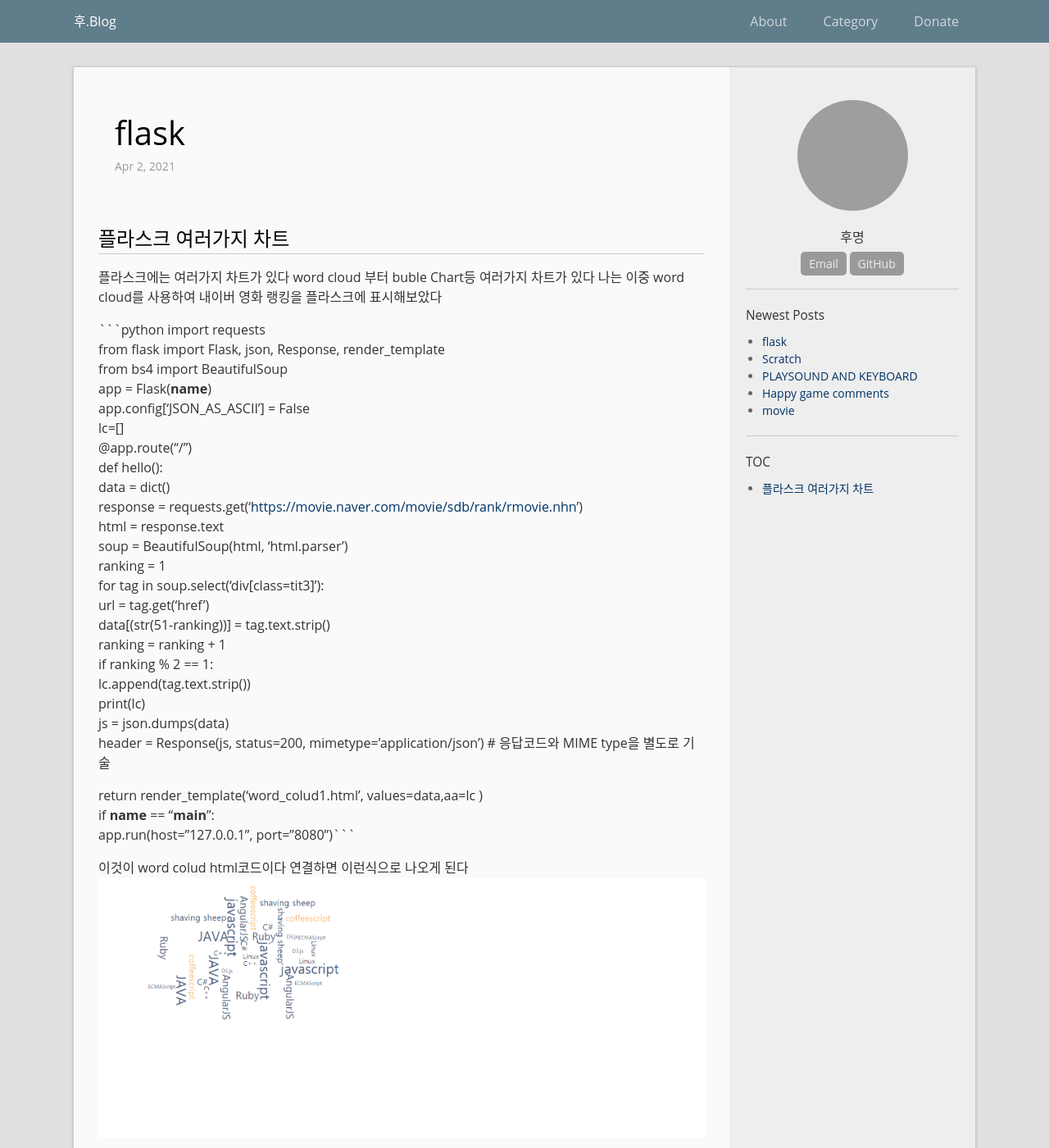
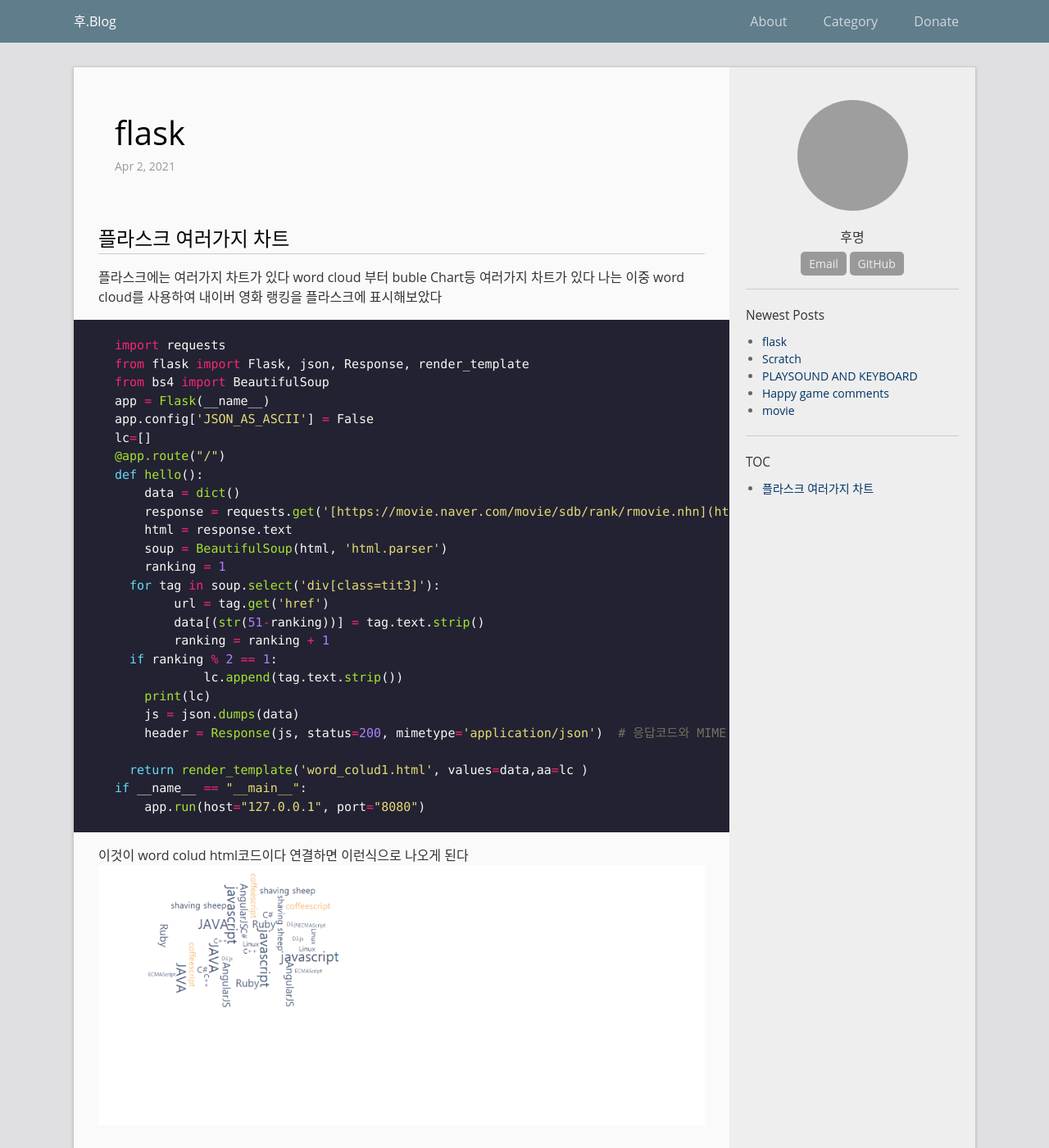
Before and after one commit to gnaud221/gnaud221.github.com, a Jekyll site: the page built from _posts/2020-05-15-flask.md, in a window 1280 px wide and 1400 px high. Shown: the whole window at 82% size. Built offline with Jekyll 4.4.1, drawn with Linux system fonts in a browser that asks for light colours.

Commit message:
Update 2020-05-15-flask.md

````diff
--- a/_posts/2020-05-15-flask.md
+++ b/_posts/2020-05-15-flask.md
@@ -12,7 +12,7 @@ permalink: /archivers/movie
  나는 이중 word cloud를 사용하여 내이버 영화 랭킹을 플라스크에 표시해보았다
 
 
-```python
+~~~py
 import requests
 from flask import Flask, json, Response, render_template
 from bs4 import BeautifulSoup
@@ -38,7 +38,8 @@ def hello():
 
   return render_template('word_colud1.html', values=data,aa=lc )
 if __name__ == "__main__":
-    app.run(host="127.0.0.1", port="8080")```
+    app.run(host="127.0.0.1", port="8080")
+~~~
 
 이것이 word colud html코드이다 연결하면 이런식으로 나오게 된다
 ![로고](https://gnaud221.github.io/image/word.PNG )
````
